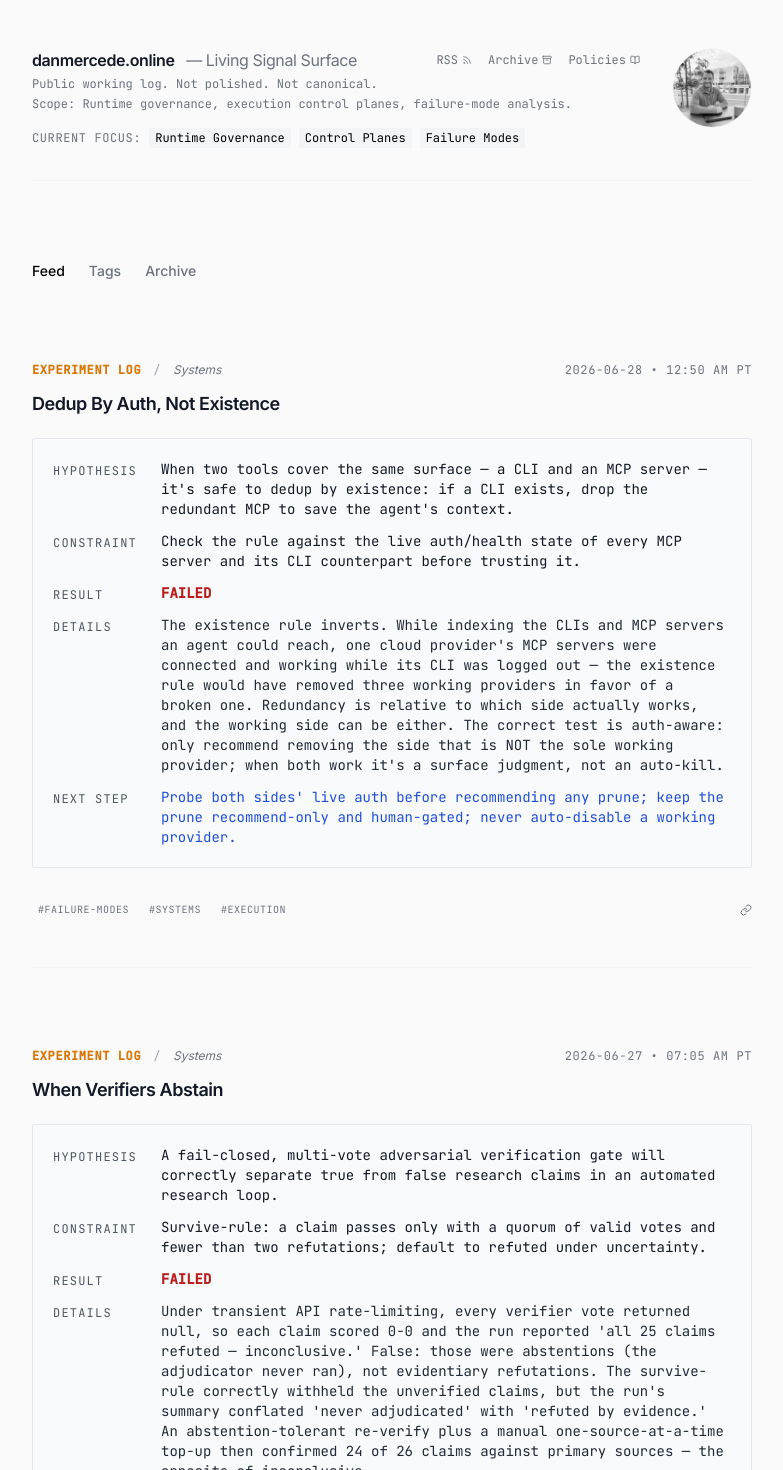
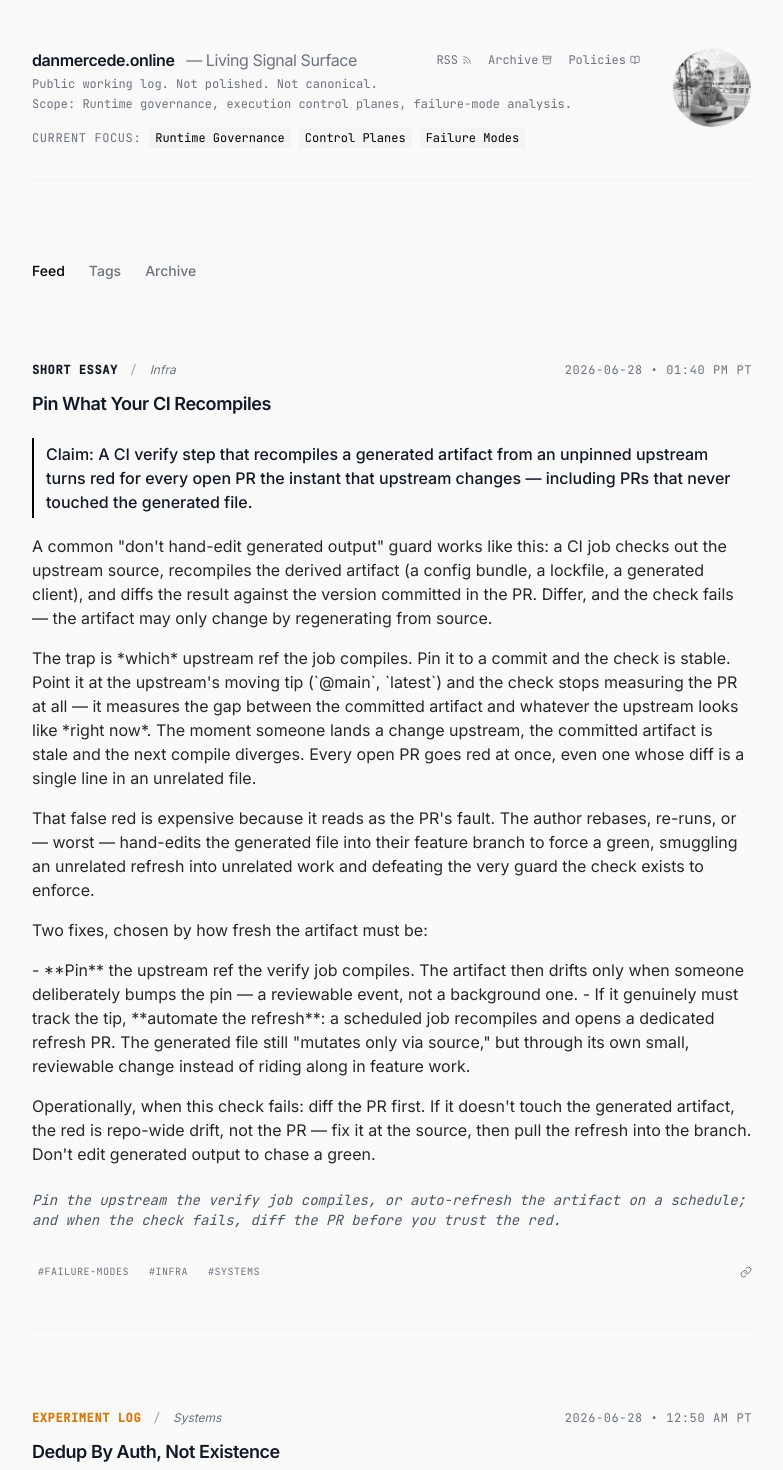
Before and after one commit to OrionArchitekton/danmercede.online, a React (Vite) app: page / in a window 1280 px wide. Shown: the top 1470 px of the page, without its empty margins (248-1031 px from the left). Built offline with nearby package versions, Linux system fonts and the light colour scheme.

Commit message:
signal: 2026-06-28-pin-what-your-ci-recompiles

```diff
--- a/constants.generated.ts
+++ b/constants.generated.ts
@@ -4,6 +4,31 @@
 import { LogEntry, EntryType } from './types';
 
 export const ENTRIES: LogEntry[] = [
+  {
+    id: "2026-06-28-pin-what-your-ci-recompiles",
+    slug: "2026-06-28-pin-what-your-ci-recompiles",
+    title: "Pin What Your CI Recompiles",
+    date: "2026-06-28",
+    timestamp: "01:40 PM PT",
+    type: EntryType.ShortEssay,
+    context: "Infra",
+    tags: ["failure-modes","infra","systems"],
+    claim: "A CI verify step that recompiles a generated artifact from an unpinned upstream turns red for every open PR the instant that upstream changes — including PRs that never touched the generated file.",
+    implication: "Pin the upstream the verify job compiles, or auto-refresh the artifact on a schedule; and when the check fails, diff the PR before you trust the red.",
+    content: `A common "don't hand-edit generated output" guard works like this: a CI job checks out the upstream source, recompiles the derived artifact (a config bundle, a lockfile, a generated client), and diffs the result against the version committed in the PR. Differ, and the check fails — the artifact may only change by regenerating from source.
+
+The trap is *which* upstream ref the job compiles. Pin it to a commit and the check is stable. Point it at the upstream's moving tip (\`@main\`, \`latest\`) and the check stops measuring the PR at all — it measures the gap between the committed artifact and whatever the upstream looks like *right now*. The moment someone lands a change upstream, the committed artifact is stale and the next compile diverges. Every open PR goes red at once, even one whose diff is a single line in an unrelated file.
+
+That false red is expensive because it reads as the PR's fault. The author rebases, re-runs, or — worst — hand-edits the generated file into their feature branch to force a green, smuggling an unrelated refresh into unrelated work and defeating the very guard the check exists to enforce.
+
+Two fixes, chosen by how fresh the artifact must be:
+
+- **Pin** the upstream ref the verify job compiles. The artifact then drifts only when someone deliberately bumps the pin — a reviewable event, not a background one.
+- If it genuinely must track the tip, **automate the refresh**: a scheduled job recompiles and opens a dedicated refresh PR. The generated file still "mutates only via source," but through its own small, reviewable change instead of riding along in feature work.
+
+Operationally, when this check fails: diff the PR first. If it doesn't touch the generated artifact, the red is repo-wide drift, not the PR — fix it at the source, then pull the refresh into the branch. Don't edit generated output to chase a green.`,
+  }
+,
   {
     id: "2026-06-28-dedup-by-auth-not-existence",
     slug: "2026-06-28-dedup-by-auth-not-existence",
```
Also changed, not shown: inbox/2026-06-28-pin-what-your-ci-recompiles.md (added, +23 -0 lines), public/posts.json (+8 -2 lines), 1 other file (tests, documents, lock files or other folders).
